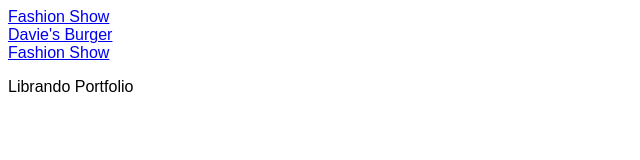
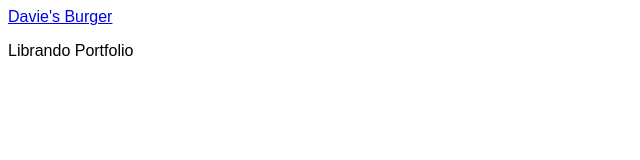
Before and after one commit to llibrando/llibrando.github.io, a website: page index.html in a window 1280 px wide. Shown: the whole page, without its empty margins (0-640 px from the left). Drawn offline with Linux system fonts and the light colour scheme.

Commit message:
Update index.html

```diff
--- a/index.html
+++ b/index.html
@@ -24,15 +24,10 @@
 
 </head>
 <body>
-    <div class="w3-col s3">
-      <a href="Activities /fashion.html" class="w3-button w3-block w3-black">Fashion Show</a>
-    </div>
+
       <div class="w3-col s3">
       <a href="Activities /burger.html" class="w3-button w3-block w3-black">Davie's Burger</a>
-    </div>
-      <div class="w3-col s3">
-      <a href="Activities /fashion.html" class="w3-button w3-block w3-black">Fashion Show</a>
-    </div>
+      </div>
     <P>Librando Portfolio</P>
 </body>
 </html>
```
